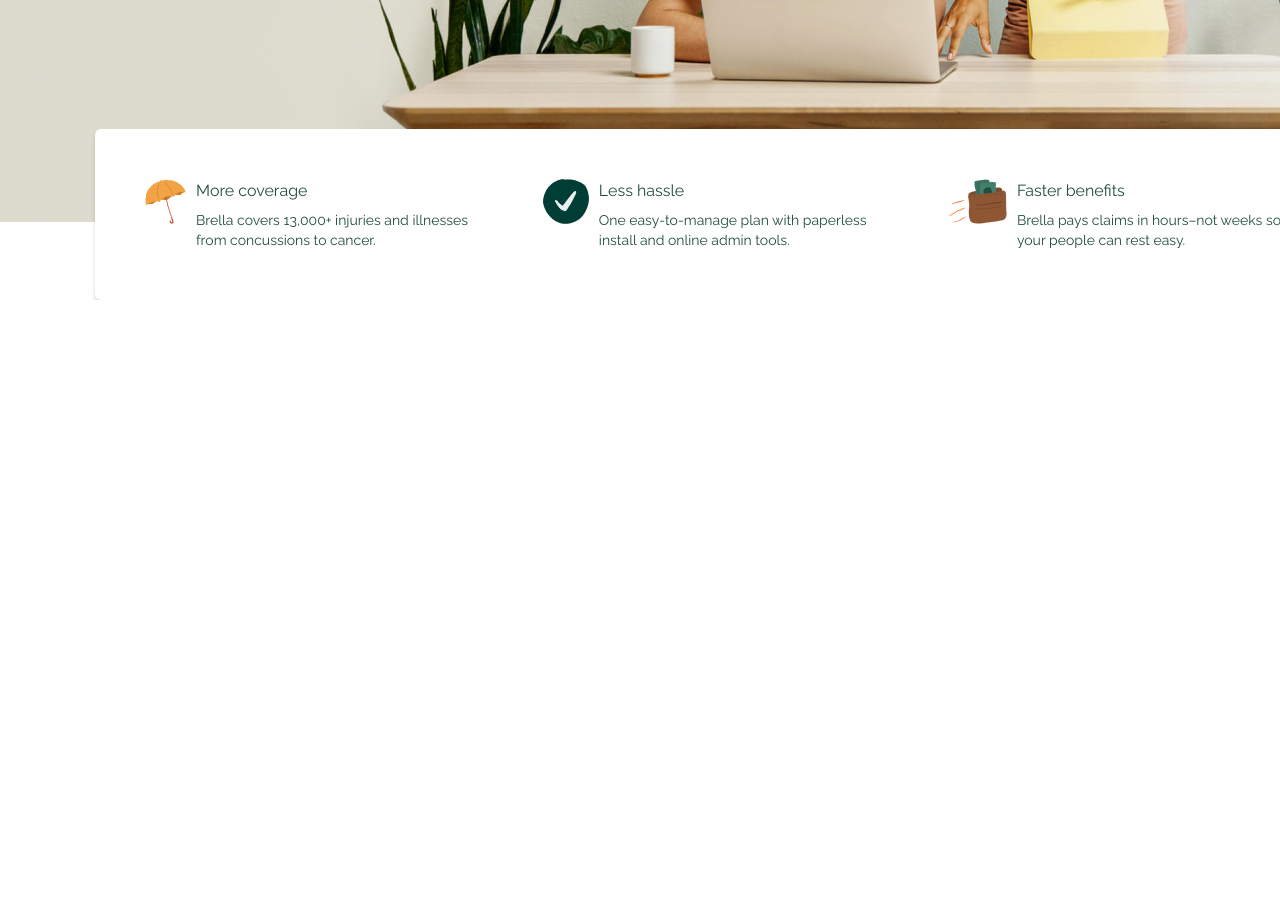
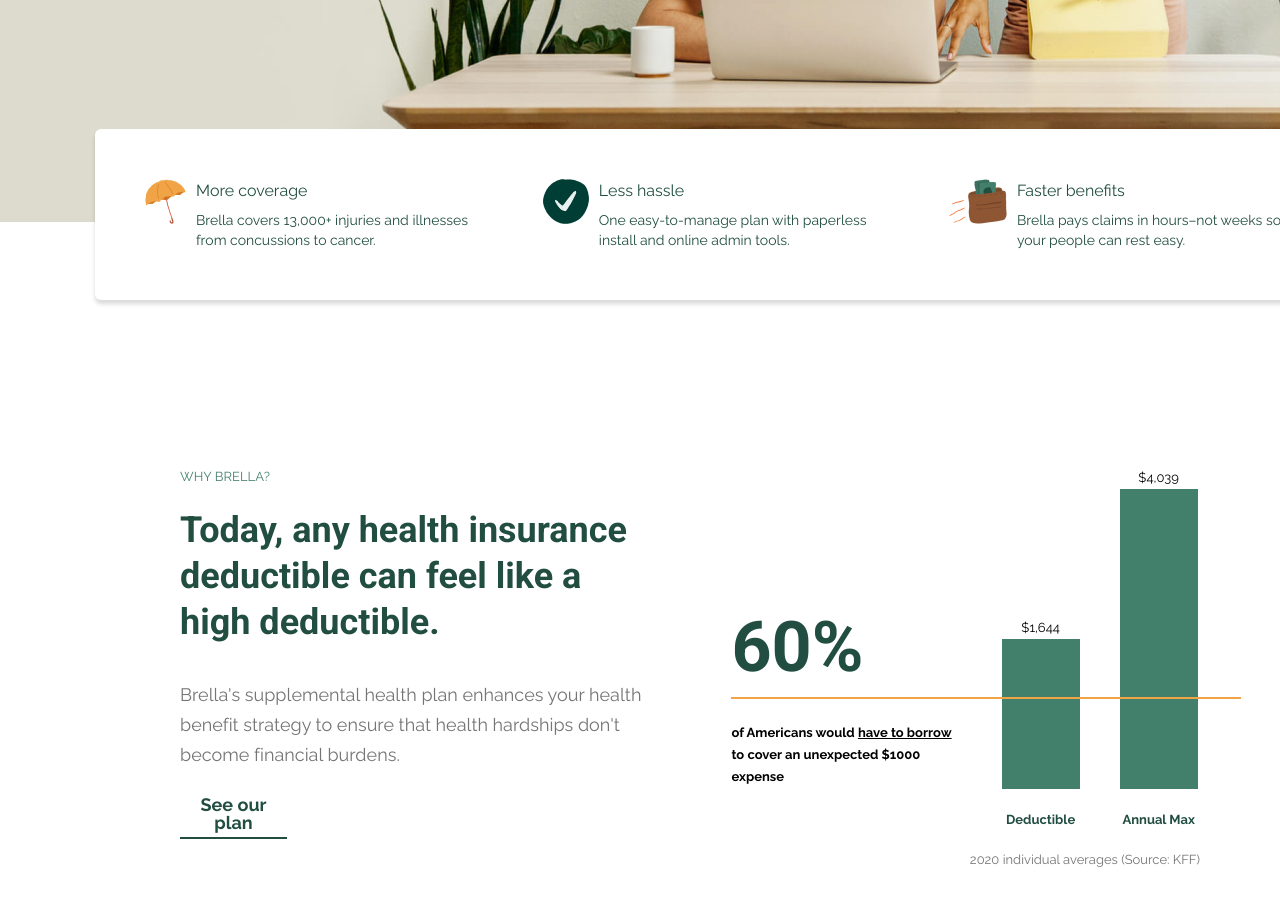
Before and after one commit to yu1iia/brella, a plain HTML site: page index.html in a window 1280 px wide. Shown: the part 598-1499 px from the top of the page. Before the commit the page ends 898 px from the top, so only its background shows below. Drawn offline with Linux system fonts and the light colour scheme.

Commit message:
added chart section styles

```diff
--- a/index.html
+++ b/index.html
@@ -32,6 +32,11 @@
           <li class="header__navigation-item">
             <a class="header__navigation-link link" href="./index.html"
               >Employers</a
+            >
+          </li>
+          <li class="header__navigation-item">
+            <a class="header__navigation-link link" href="./index.html"
+              >Brockers</a
             >
           </li>
           <li class="header__navigation-item">
@@ -105,6 +110,49 @@
       </ul>
     </section>
     <!--CHART Section-->
+    <section class="chart container">
+      <div class="chart__container">
+        <div class="chart__description">
+          <p class="chart__label">Why Brella?</p>
+          <h1 class="chart__title">
+            Today, any health insurance<br />
+            deductible can feel like a<br />
+            high deductible.
+          </h1>
+          <p class="chart__description-details">
+            Brella's supplemental health plan enhances your health <br />benefit
+            strategy to ensure that health hardships don't <br />become
+            financial burdens.
+          </p>
+          <a class="chart__plan link" href="./index.html">See our <br />plan</a>
+        </div>
+        <div class="chart__picture">
+          <span class="chart__line"></span>
+          <div class="chart__picture-container">
+            <p class="chart__value">60%</p>
+            <span class="chart__value-description">
+              of Americans would <span class="underline">have to borrow</span
+              ><br />
+              to cover an unexpected $1000 <br />
+              expense</span
+            >
+          </div>
+          <ul class="chart__expenses list">
+            <li class="chart__expenses-item">
+              <span class="chart__expenses-value">$1,644</span>
+              <img src="./images/chart.png" />
+              <span class="chart__image-description">Deductible</span>
+            </li>
+            <li class="chart__expenses-item">
+              <span class="chart__expenses-value">$4,039</span>
+              <img src="./images/chart2.png" />
+              <span class="chart__image-description">Annual Max</span>
+            </li>
+          </ul>
+        </div>
+      </div>
+      <span class="chart__note">2020 individual averages (Source: KFF)</span>
+    </section>
     <!--BENEFITS Section-->
     <!--PLANS Section-->
     <!--EXPERIENCE Section-->
--- /dev/null
+++ b/sass/layouts/_chart.scss
@@ -0,0 +1,134 @@
+.chart {
+  &__container {
+    display: flex;
+    padding-top: 155px;
+    padding-left: 180px;
+  }
+  &__label {
+    font-family: $secondary-font;
+    font-style: normal;
+    font-weight: 400;
+    font-size: 13px;
+    line-height: 20px;
+    letter-spacing: 0.05px;
+    text-transform: uppercase;
+    color: $light-theme-color;
+    margin-bottom: 20px;
+  }
+  &__title {
+    font-family: $main-font;
+    font-style: normal;
+    font-weight: 700;
+    font-size: 36px;
+    line-height: 46px;
+    color: $main-color;
+    margin-bottom: 35px;
+  }
+  &__description {
+    margin-right: 90px;
+    &-details {
+      font-family: $secondary-font;
+      font-style: normal;
+      font-weight: 400;
+      font-size: 18px;
+      line-height: 30px;
+      letter-spacing: 0.02px;
+      color: $font-color;
+      margin-bottom: 26px;
+    }
+  }
+  &__plan {
+    display: inline-block;
+    width: 107px;
+    font-family: $secondary-font;
+    font-style: normal;
+    font-weight: 700;
+    font-size: 18px;
+    line-height: 18px;
+    text-align: center;
+    letter-spacing: 0.02px;
+    color: $main-color;
+    border-bottom: 2px solid $main-color;
+    padding-bottom: 5px;
+  }
+  &__value {
+    font-family: $main-font;
+    font-style: normal;
+    font-weight: 700;
+    font-size: 70px;
+    line-height: 90px;
+    color: $main-color;
+    margin-top: 135px;
+    margin-bottom: 30px;
+    &-description {
+      font-family: $secondary-font;
+      font-style: normal;
+      font-weight: 700;
+      font-size: 13px;
+      line-height: 22px;
+      letter-spacing: 0.02px;
+    }
+  }
+  &__picture {
+    display: flex;
+    &-container {
+      display: block;
+      margin-right: 50px;
+    }
+  }
+  &__expenses {
+    display: flex;
+    text-align: center;
+    &-value {
+      font-family: $secondary-font;
+      font-style: normal;
+      font-weight: 400;
+      font-size: 13px;
+      line-height: 22px;
+      text-align: center;
+    }
+    &-item:not(:last-child) {
+      margin-right: 40px;
+    }
+    &-item:first-child {
+      margin-top: 150px;
+    }
+  }
+  &__image-description {
+    font-family: $secondary-font;
+    font-style: normal;
+    font-weight: 700;
+    font-size: 13px;
+    line-height: 22px;
+    text-align: center;
+    color: $main-color;
+    display: block;
+    margin-top: 20px;
+  }
+
+  &__line {
+    display: block;
+    height: 2px;
+    width: 510px;
+    background-color: #f0a446;
+    margin-top: 230px;
+    position: absolute;
+    z-index: 10000;
+  }
+  &__note {
+    display: block;
+    font-family: $secondary-font;
+    font-style: normal;
+    font-weight: 400;
+    font-size: 13px;
+    line-height: 22px;
+    text-align: center;
+    color: $font-color;
+    margin-top: 10px;
+    margin-right: 240px;
+    text-align: right;
+  }
+}
+.underline {
+  text-decoration: underline;
+}
--- a/sass/layouts/_header.scss
+++ b/sass/layouts/_header.scss
@@ -6,6 +6,7 @@
   &__logo {
     width: 75px;
     height: 24px;
+    padding-left: 45px;
   }
   &__navigation {
     display: flex;
@@ -28,7 +29,7 @@
       margin-right: 50px;
     }
     &-item:last-child {
-      margin-right: 70px;
+      margin-right: px;
     }
     &-link {
       &:hover {
@@ -65,9 +66,9 @@
     margin-right: 5px;
   }
   &__login-arrow {
-    margin-right: 40px;
+    margin-right: 30px;
   }
   &__language {
-    margin-right: 30px;
+    margin-right: 55px;
   }
 }
--- a/sass/main.scss
+++ b/sass/main.scss
@@ -5,3 +5,4 @@
 
 @import './layouts/header';
 @import './layouts/hero';
+@import './layouts/chart';
```
Also changed, not shown: css/main.css, css/main.min.css, 2 other files.
